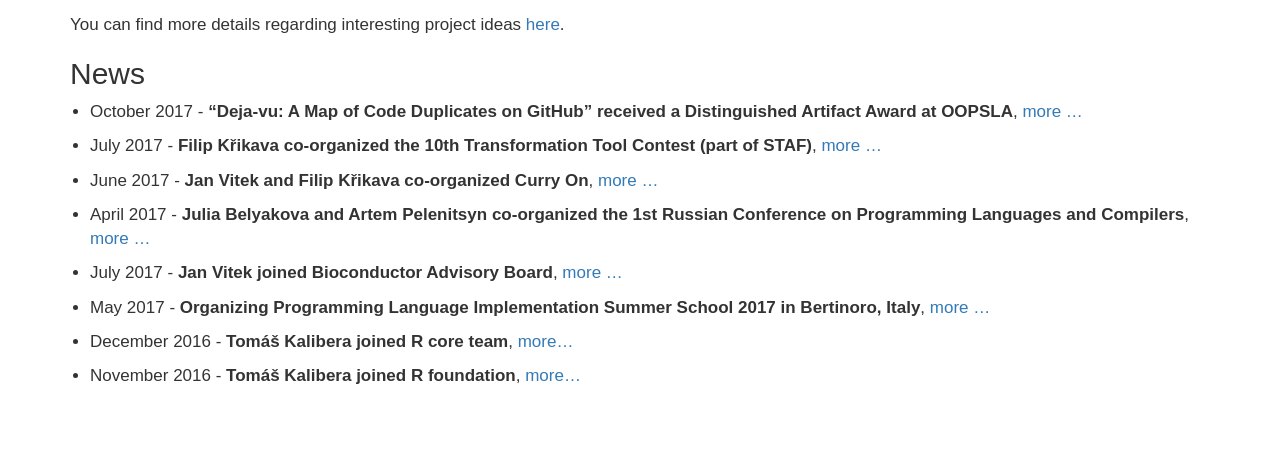
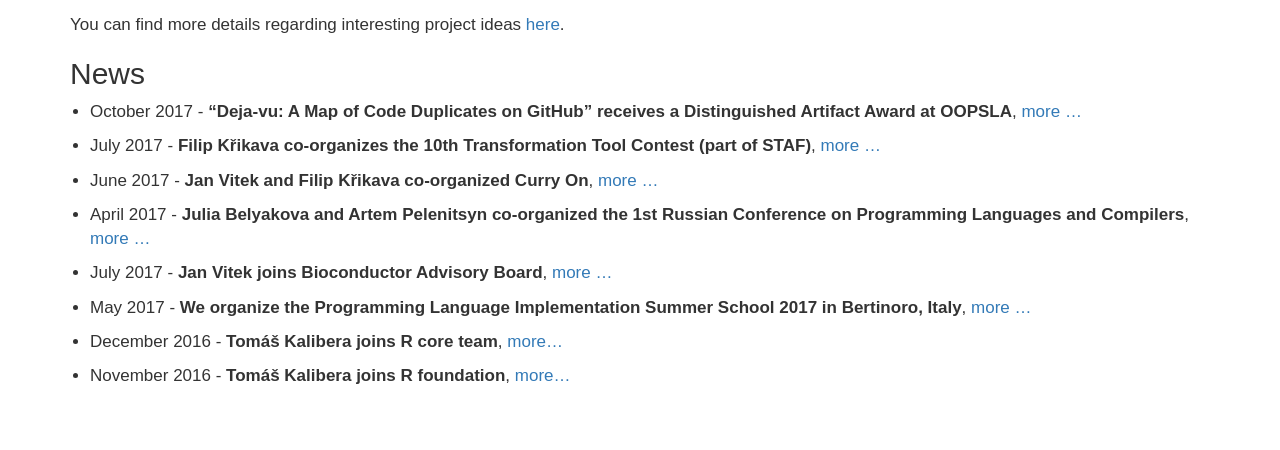
Before and after one commit to PRL-PRG/prl-prg.github.io, a Jekyll site: the page built from index.md, in a window 1280 px wide. Shown: the part 1214-1664 px from the top of the page. Built offline with Jekyll 4.4.1, drawn with Linux system fonts in a browser that asks for light colours.

Commit message:
Changed tense of news section to present simple.

```diff
--- a/index.md
+++ b/index.md
@@ -44,7 +44,7 @@ You can find more details regarding interesting project ideas
 
 <!--
 - April 2019 -
-  **Jan Vitek, Paley Li, Ryan Culpepper, and Artem Pelenitsyn co-organized ETAPS 2019**,
+  **Jan Vitek, Paley Li, Ryan Culpepper, and Artem Pelenitsyn co-organize ETAPS 2019**,
   [more ...](https://conf.researchr.org/committee/etaps-2019/etaps-2019-organizing-committee/)
 -->
 
@@ -52,37 +52,37 @@ You can find more details regarding interesting project ideas
 
 <!--
 - November 2018 -
-  **Guido Chari co-organized META'18 : Workshop on Meta-Programming Techniques and Reflection (part of SPLASH)**,
+  **Guido Chari co-organizes META'18 : Workshop on Meta-Programming Techniques and Reflection (part of SPLASH)**,
   [more ...](https://2018.splashcon.org/track/meta-2018/)
 
 - November 2018 -
-  **Jan Vitek, Filip Křikava, Paley Li, and Konrad Siek co-organized SPLASH**,
+  **Jan Vitek, Filip Křikava, Paley Li, and Konrad Siek co-organize SPLASH**,
   [more ...](https://2018.splashcon.org/committee/splash-2018-organizing-committee)
 
 - July 2018 -
-  **Artem Pelenitsyn co-organized the 2nd International Workshop on Machine Learning techniques for Programming Languages (co-located with ECOOP)**,
+  **Artem Pelenitsyn co-organizes the 2nd International Workshop on Machine Learning techniques for Programming Languages (co-located with ECOOP)**,
   [more ...](https://conf.researchr.org/track/ecoop-issta-2018/ML4PL-2018-papers/)
 
 - July 2018 -
-  **Julia Belyakova co-organized the ECOOP and ISSTA Doctoral Symposium**,
+  **Julia Belyakova co-organizes the ECOOP and ISSTA Doctoral Symposium**,
   [more ...](https://conf.researchr.org/track/ecoop-issta-2018/ecoop-issta-2018-doctoral-symposium/)
 
 - July 2018 -
-  **Jan Vitek and Filip Křikava co-organized Curry On**,
+  **Jan Vitek and Filip Křikava co-organize Curry On**,
   [more ...](http://curry-on.org/2018/)
 
 - June 2018 -
-  **Filip Křikava co-organized the 11th Transformation Tool Contest (part of STAF)**,
+  **Filip Křikava co-organizes the 11th Transformation Tool Contest (part of STAF)**,
   [more ...](https://www.transformation-tool-contest.eu/)
 -->
 
 <!-- 2017 -->
 - October 2017 -
-  **"Deja-vu: A Map of Code Duplicates on GitHub" received a Distinguished Artifact Award at OOPSLA**,
+  **"Deja-vu: A Map of Code Duplicates on GitHub" receives a Distinguished Artifact Award at OOPSLA**,
   [more ...](http://mondego.ics.uci.edu/projects/dejavu/)
 
 - July 2017 -
-  **Filip Křikava co-organized the 10th Transformation Tool Contest (part of STAF)**,
+  **Filip Křikava co-organizes the 10th Transformation Tool Contest (part of STAF)**,
   [more ...](https://www.transformation-tool-contest.eu/2017/)
 
 - June 2017 -
@@ -94,19 +94,19 @@ You can find more details regarding interesting project ideas
   [more ...](http://plc.sfedu.ru/)
 
 - July 2017 -
-  **Jan Vitek joined Bioconductor Advisory Board**,
+  **Jan Vitek joins Bioconductor Advisory Board**,
   [more ...](https://www.bioconductor.org/about/advisory-board/)
 
 - May 2017 -
-  **Organizing Programming Language Implementation Summer School 2017 in Bertinoro, Italy**,
+  **We organize the Programming Language Implementation Summer School 2017 in Bertinoro, Italy**,
   [more ...](https://prl-prg-ss.github.io.)
 
 <!-- 2016 -->
 
 - December 2016 -
-  **Tomáš Kalibera joined R core team**,
+  **Tomáš Kalibera joins R core team**,
   [more...](https://stat.ethz.ch/pipermail/r-announce/2016/000610.html)
 
 - November 2016 -
-  **Tomáš Kalibera joined R foundation**,
+  **Tomáš Kalibera joins R foundation**,
   [more...](https://stat.ethz.ch/pipermail/r-announce/2016/000609.html)
```
